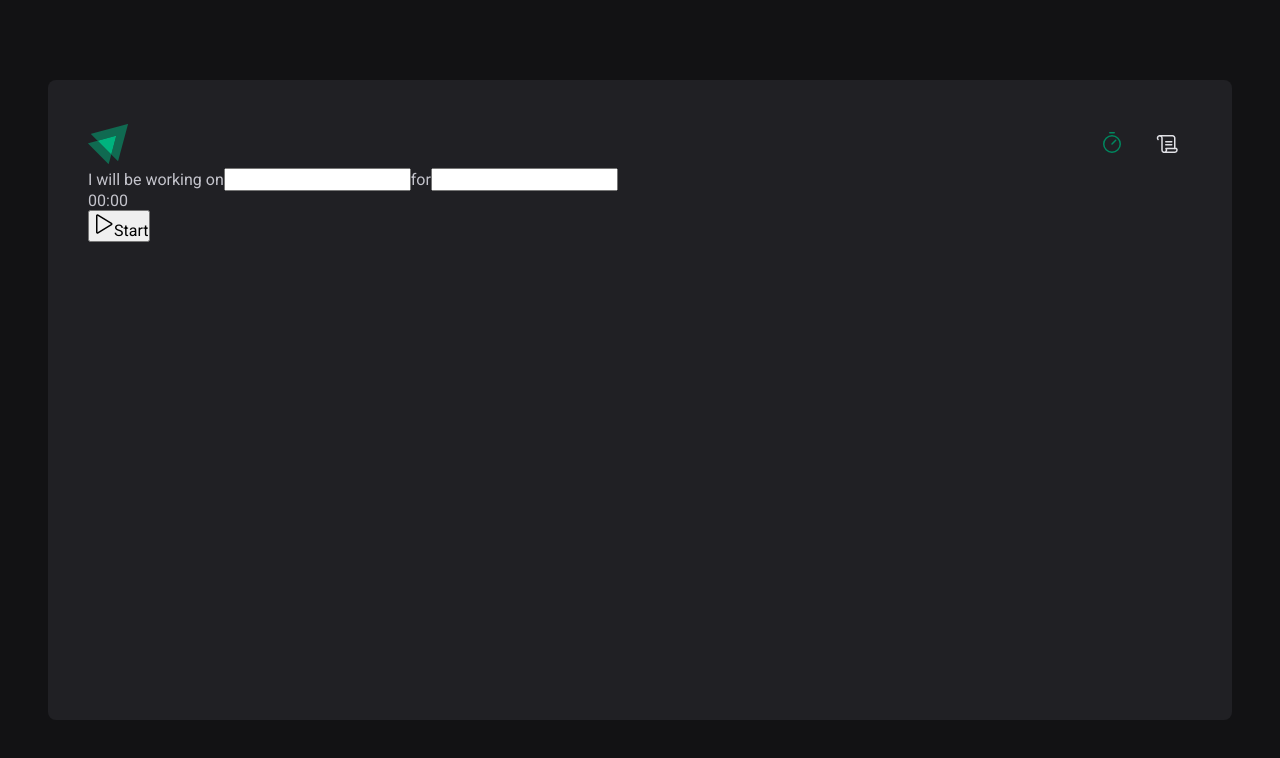
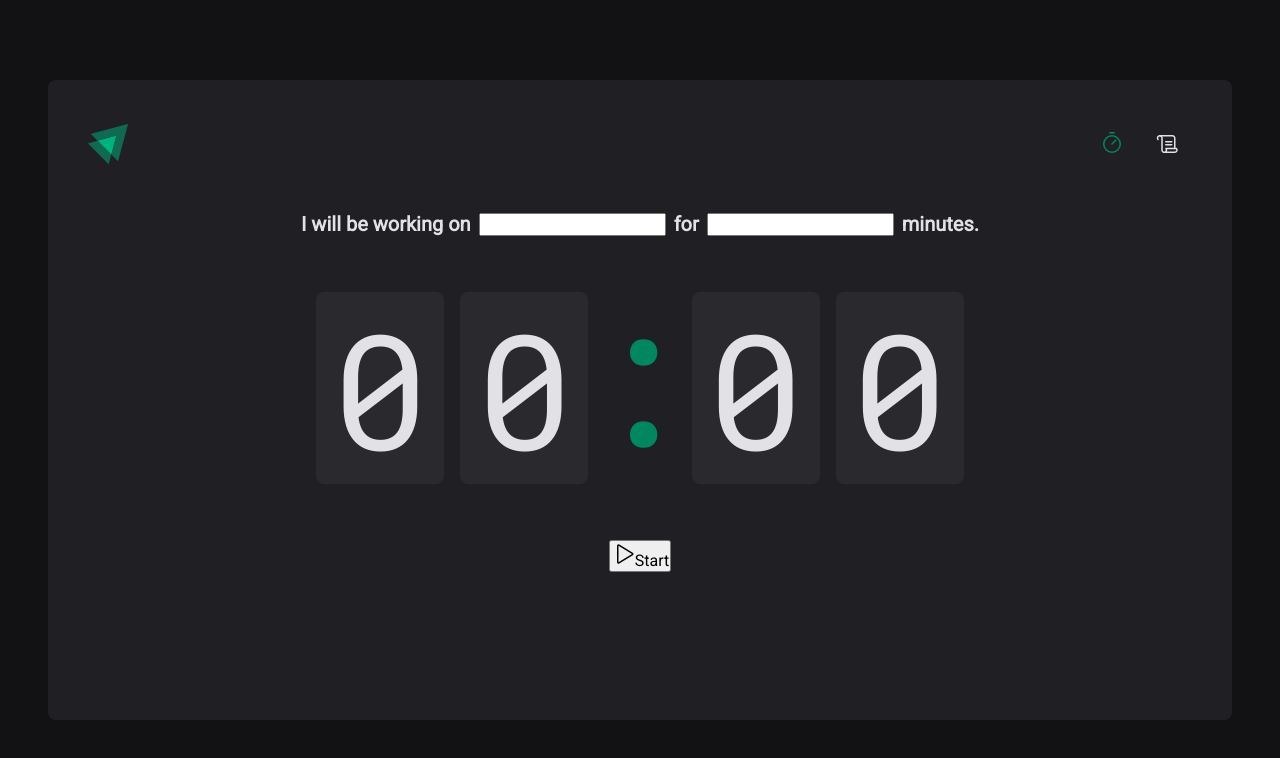
Before and after one commit to vivianequeiroz/react-timer, a React (Vite) app: page / in a window 1280 px wide. Shown: the top 758 px of the page. Built offline with nearby package versions, Linux system fonts and the light colour scheme.

Commit message:
style(wip): improve style at home elements

```diff
--- a/index.html
+++ b/index.html
@@ -5,7 +5,7 @@
     <link rel="preconnect" href="https://fonts.googleapis.com" />
     <link rel="preconnect" href="https://fonts.gstatic.com" crossorigin />
     <link
-      href="https://fonts.googleapis.com/css2?family=Roboto&display=swap"
+      href="https://fonts.googleapis.com/css2?family=Roboto&family=Roboto+Mono:wght@400;700&display=swap"
       rel="stylesheet"
     />
     <meta name="viewport" content="width=device-width, initial-scale=1.0" />
--- a/src/global.ts
+++ b/src/global.ts
@@ -14,7 +14,8 @@ export const GlobalStyle = createGlobalStyle`
 
   body {
     background: ${(props) => props.theme['gray-900']};
-    color: ${(props) => props.theme['gray-300']}
+    color: ${(props) => props.theme['gray-300']};
+    -webkit-font-smoothing: antialiased;
   }
 
   body, input, textarea, button {
--- a/src/pages/Home/index.tsx
+++ b/src/pages/Home/index.tsx
@@ -1,25 +1,36 @@
 import { Play } from 'phosphor-react'
+import {
+  CountDownColon,
+  CountDownContainer,
+  FormContainer,
+  HomeContainer,
+} from './styles'
 
 export function Home() {
   return (
-    <div>
+    <HomeContainer>
       <form action=''>
+        <FormContainer>
           <label htmlFor='task'>I will be working on</label>
           <input id='task' type='text'></input>
           <label htmlFor=''>for</label>
           <input id='minutesAmount' type='number'></input>
-      </form>
+          <label htmlFor=''>minutes.</label>
+        </FormContainer>
 
-      <div>
-        <span>0</span>0<span>:</span>
+        <CountDownContainer>
           <span>0</span>
           <span>0</span>
-      </div>
+          <CountDownColon>:</CountDownColon>
+          <span>0</span>
+          <span>0</span>
+        </CountDownContainer>
 
         <button type='submit'>
           <Play size={24} />
           Start
         </button>
-    </div>
+      </form>
+    </HomeContainer>
   )
 }
--- a/src/pages/Home/styles.ts
+++ b/src/pages/Home/styles.ts
@@ -1,5 +1,56 @@
 import styled from 'styled-components'
 
-export const HomeContainer = styled.div`
+export const HomeContainer = styled.main`
+  height: 80%;
+
   display: flex;
+  justify-content: center;
+  align-items: center;
+
+  form {
+    display: flex;
+    flex-direction: column;
+    align-items: center;
+    gap: 3.5rem;
+  }
 `
+export const FormContainer = styled.div`
+  display: flex;
+  flex-wrap: wrap;
+  width: 100%;
+  align-items: center;
+  justify-content: center;
+  gap: 0.5rem;
+
+  color: ${(props) => props.theme['gray-100']};
+  font-size: 1.25rem;
+  font-weight: bold;
+`
+export const CountDownContainer = styled.div`
+  display: flex;
+  gap: 1rem;
+
+  font-family: 'Roboto Mono', monospace;
+  font-size: 10rem;
+  line-height: 8rem;
+  color: ${(props) => props.theme['gray-100']};
+
+  span {
+    display: flex;
+    background-color: ${(props) => props.theme['gray-700']};
+    padding: 2rem 1rem;
+    border-radius: 8px;
+  }
+`
+
+export const CountDownColon = styled.div`
+  display: flex;
+  justify-content: center;
+  overflow: hidden;
+  width: 4rem;
+  margin-right: 0.45rem;
+  margin-top: 1rem;
+  font-size: 12rem;
+
+  color: ${(props) => props.theme['green-500']};
+`
--- a/src/routes/Router.tsx
+++ b/src/routes/Router.tsx
@@ -6,9 +6,9 @@ import { Home } from '../pages/Home'
 export function Router() {
   return (
     <Routes>
-      <Route path="/" element={<DefaultLayout />}>
-        <Route path="/" element={<Home />} />
-        <Route path="/history" element={<History />} />
+      <Route path='/' element={<DefaultLayout />}>
+        <Route path='/' element={<Home />} />
+        <Route path='/history' element={<History />} />
       </Route>
     </Routes>
   )
```
Lines whose indentation alone changed are shown as unchanged.
